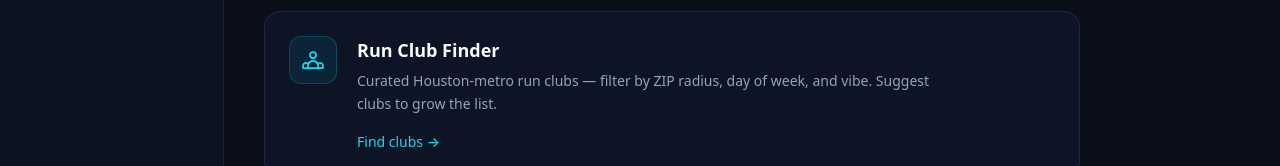
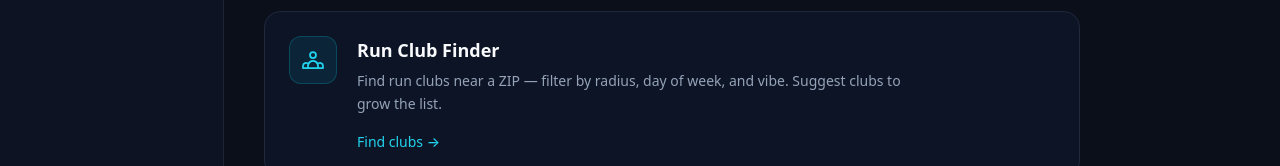
Before and after one commit to SlyEch0/runforge, a plain HTML site: page index.html in a window 1280 px wide. Shown: the part 486-652 px from the top of the page. Drawn offline with nearby package versions, Linux system fonts and the light colour scheme.

Commit message:
Hub: neutral Run Club Finder blurb (no region lock-in)

```diff
--- a/index.html
+++ b/index.html
@@ -83,7 +83,7 @@
           </div>
           <div class="flex-1 min-w-0">
             <h2 class="text-lg font-semibold text-slate-50 group-hover:text-cyan-300 transition">Run Club Finder</h2>
-            <p class="mt-1.5 text-sm text-slate-400 leading-relaxed max-w-xl">Curated Houston-metro run clubs — filter by ZIP radius, day of week, and vibe. Suggest clubs to grow the list.</p>
+            <p class="mt-1.5 text-sm text-slate-400 leading-relaxed max-w-xl">Find run clubs near a ZIP — filter by radius, day of week, and vibe. Suggest clubs to grow the list.</p>
             <div class="mt-4 text-sm font-medium text-cyan-400">Find clubs →</div>
           </div>
         </div>
```
